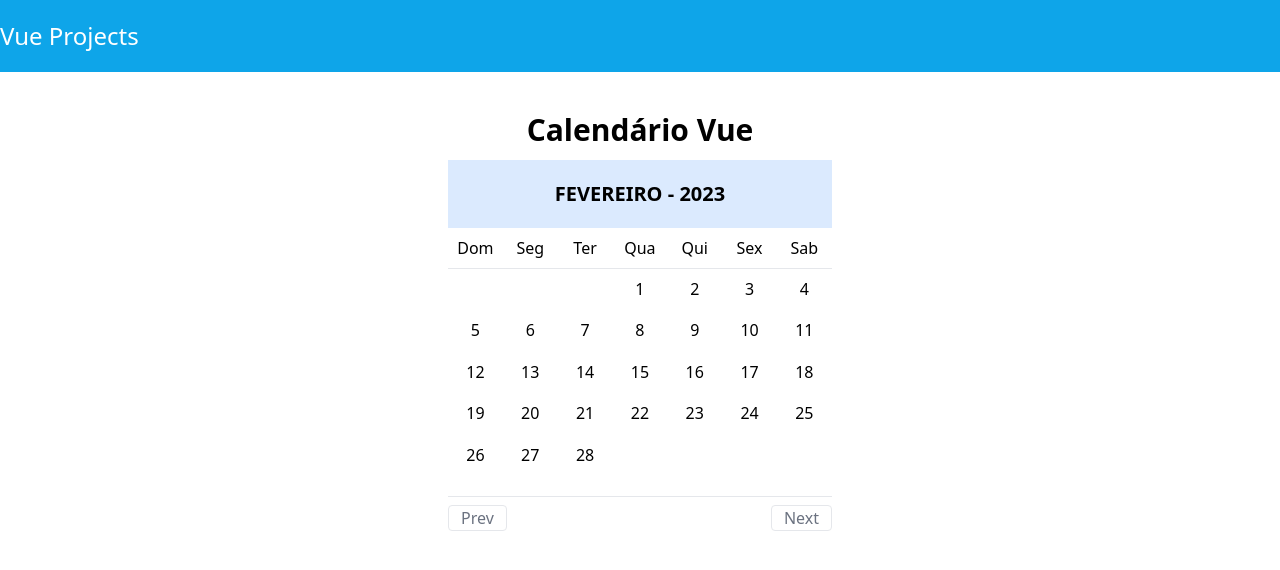
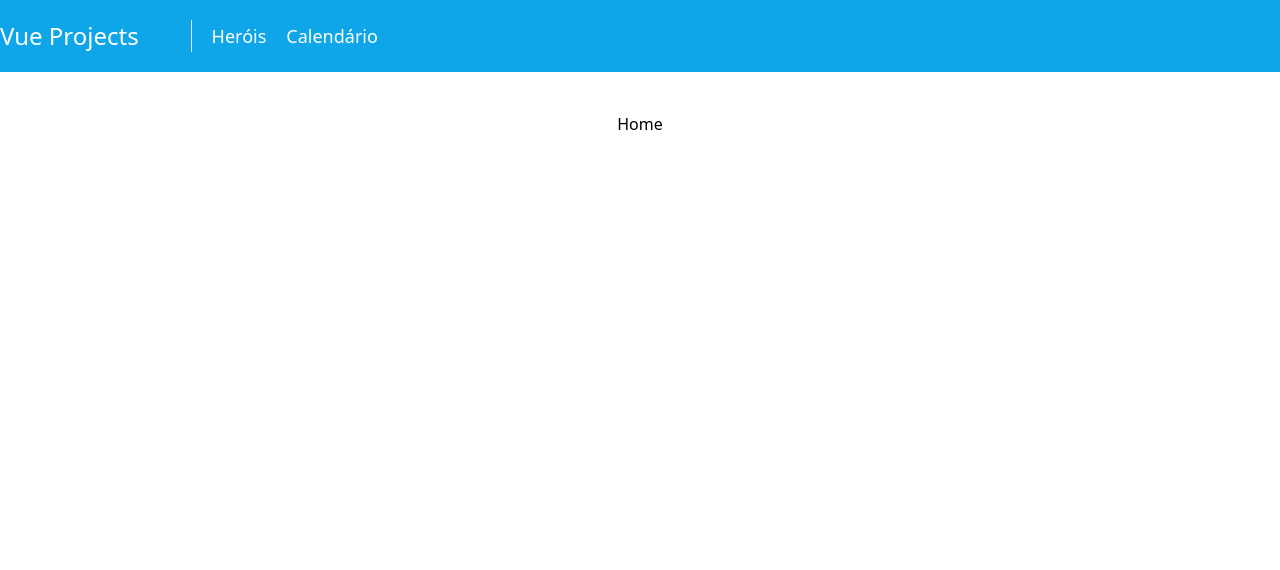
Before and after one commit to EuclidesKinto/vue-projects, a Vue app: page / in a window 1280 px wide. Shown: the top 570 px of the page. Built offline with nearby package versions, Linux system fonts and the light colour scheme.

Commit message:
add vue-router in header

```diff
--- a/package.json
+++ b/package.json
@@ -9,7 +9,8 @@
     "preview": "vite preview"
   },
   "dependencies": {
-    "vue": "^3.2.45"
+    "vue": "^3.2.45",
+    "vue-router": "^4.0.13"
   },
   "devDependencies": {
     "@vitejs/plugin-vue": "^4.0.0",
--- a/src/App.vue
+++ b/src/App.vue
@@ -2,14 +2,13 @@
 <template>
   <Header/>
   <div class="container flex justify-center mt-10 mx-auto">
-    <Calendar/>
+    <router-view></router-view>
   </div>
 </template>
 
 <script>
 import Header from "./components/Header.vue";
-import Calendar from "./components/Calendar.vue";
 export default {
-  components: {Header, Calendar},
+  components: {Header},
 }
 </script>
--- a/src/components/Header.vue
+++ b/src/components/Header.vue
@@ -1,8 +1,25 @@
 <template>
   <div class="items-center flex bg-sky-500 py-5 w-full">
-    <div class="container mx-auto">
-      <h1 class="text-2xl text-white">Vue Projects</h1>
+    <div class="container mx-auto flex justify-start ">
+      <router-link
+          :to="{name:'home'}"
+          class="text-2xl text-white w-56">
+        Vue Projects
+      </router-link>
+      <div class="flex justify-start w-full space-x-5 text-white items-center border-l">
+        <router-link
+            :to="{name: 'hero'}"
+            class="hover:underline text-lg pl-5">
+          Heróis
+        </router-link>
+        <router-link
+            :to="{name:'calendar'}"
+            class="hover:underline text-lg">
+          Calendário
+        </router-link>
+      </div>
     </div>
+
   </div>
 </template>
 
--- /dev/null
+++ b/src/components/Home.vue
@@ -0,0 +1,14 @@
+<template>
+<div>
+  Home
+</div>
+</template>
+
+<script>
+export default {
+}
+</script>
+
+<style scoped>
+
+</style>
--- a/src/main.js
+++ b/src/main.js
@@ -1,5 +1,8 @@
 import { createApp } from 'vue'
 import './style.css'
 import App from './App.vue'
+import router from './router'
 
-createApp(App).mount('#app')
+createApp(App)
+    .use(router)
+    .mount('#app');
--- /dev/null
+++ b/src/router.js
@@ -0,0 +1,24 @@
+import {createRouter, createWebHistory} from 'vue-router';
+
+const routes = [
+    {
+        path: '/',
+        name: 'home',
+        component: () => import('./components/Home.vue')
+    },
+    {
+        path: '/hero',
+        name: 'hero',
+        component: () => import('./components/Hero.vue')
+    },
+    {
+        path: '/calendar',
+        name: 'calendar',
+        component: () => import('./components/Calendar.vue')
+    },
+]
+const router = createRouter({
+    history: createWebHistory(),
+    routes,
+});
+export default router;
```
Also changed, not shown: 1 other file (tests, documents, lock files or other folders).
